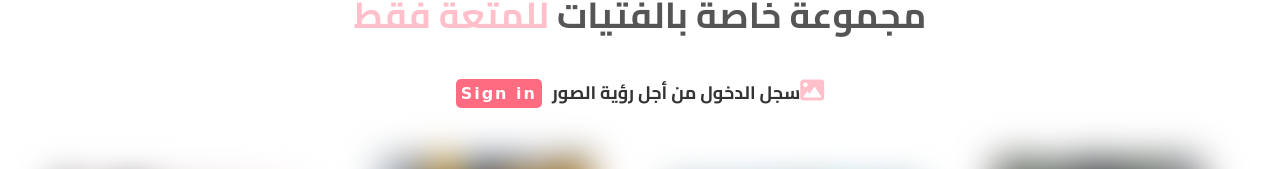
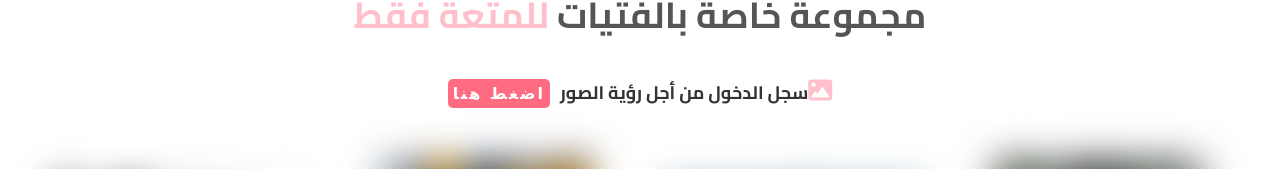
Before and after one commit to showImage/HaSex, a plain HTML site: page index.html in a window 1280 px wide. Shown: the part 305-474 px from the top of the page. Drawn offline with Linux system fonts and the light colour scheme.

Commit message:
Update index.html

```diff
--- a/index.html
+++ b/index.html
@@ -39,16 +39,7 @@
         </nav>
         </div>
         <div class="min-header">
-          <!-- <section class="logo">
-            <h3><a href="#">
-              <span>Lor</span>Lorem, ipsum.
-            </a>
-          </h3>
-          <p>Lorem ipsum dolor sit amet.</p>
-          </section>
-          <section class="intro">
-            <p>Lorem ipsum dolor sit amet, consectetur adipisicing elit. Hic, id.</p>
-          </section> -->
+
           <div class=" minHeader">
             <h1 class="title" style="word-spacing: 4px;"><i class="fas fa-users"></i> مجموعة HaSex خاصة فقط <span> بالفتيات</span></h1>
             <!-- <p class="para"> <i class="fas fa-video"></i>54710 high definition  videos are available for you</p> -->
@@ -57,7 +48,7 @@
         <div class="container">
            <div class="logo_container">
             <h1 class="text" style="direction: rtl;">مجموعة خاصة بالفتيات <span>للمتعة فقط  </span></h1>
-            <p class="paragraph"> <i class="fas fa-image"></i>سجل الدخول من أجل رؤية الصور<button class="btn" style="margin: 10px;" onclick="window.location.href='login/index.html';">Sign in</button></p>
+            <p class="paragraph"> <i class="fas fa-image"></i>سجل الدخول من أجل رؤية الصور<button class="btn" style="margin: 10px;" onclick="window.location.href='login/index.html';">اضغط هنا</button></p>
            </div>
 
           <div class="gallery">
```
